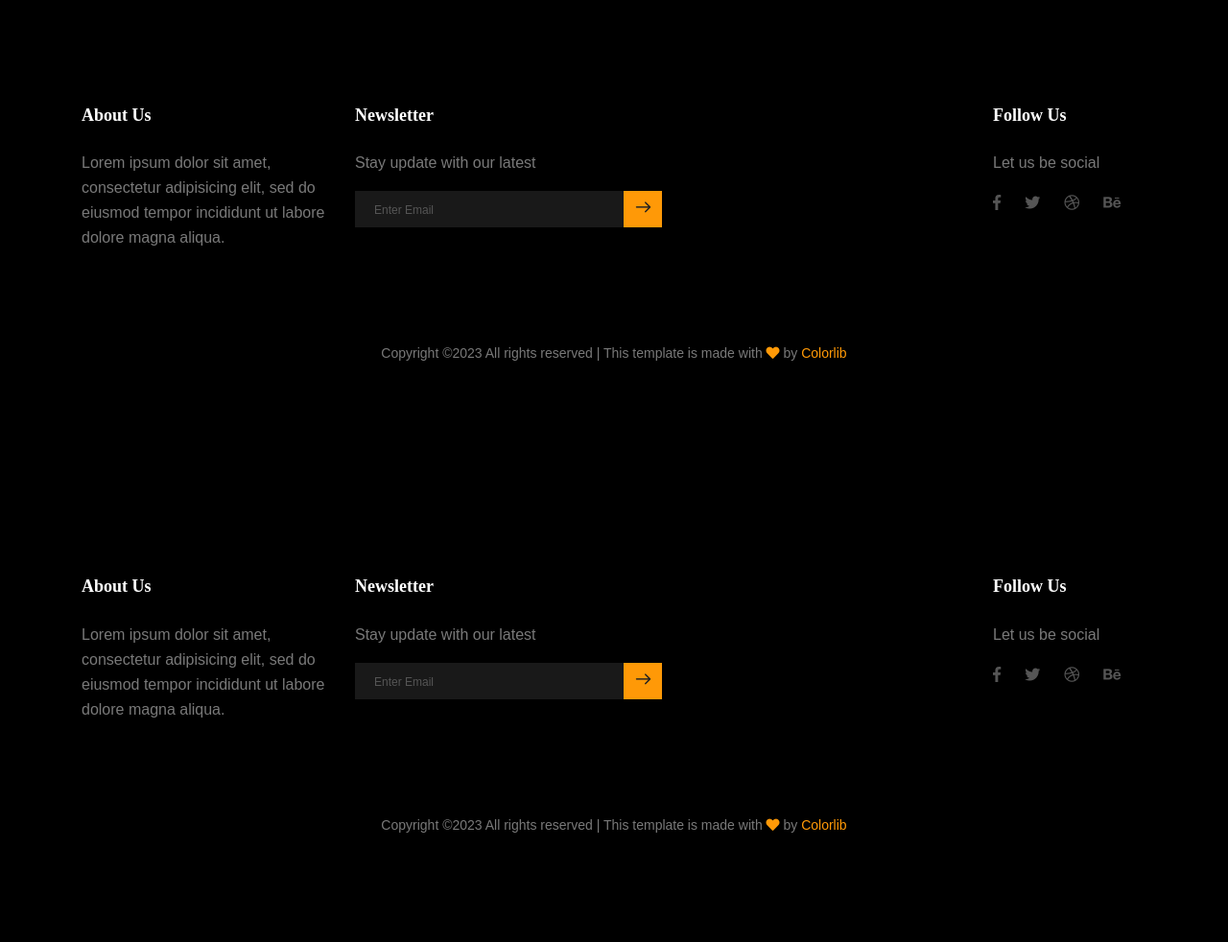
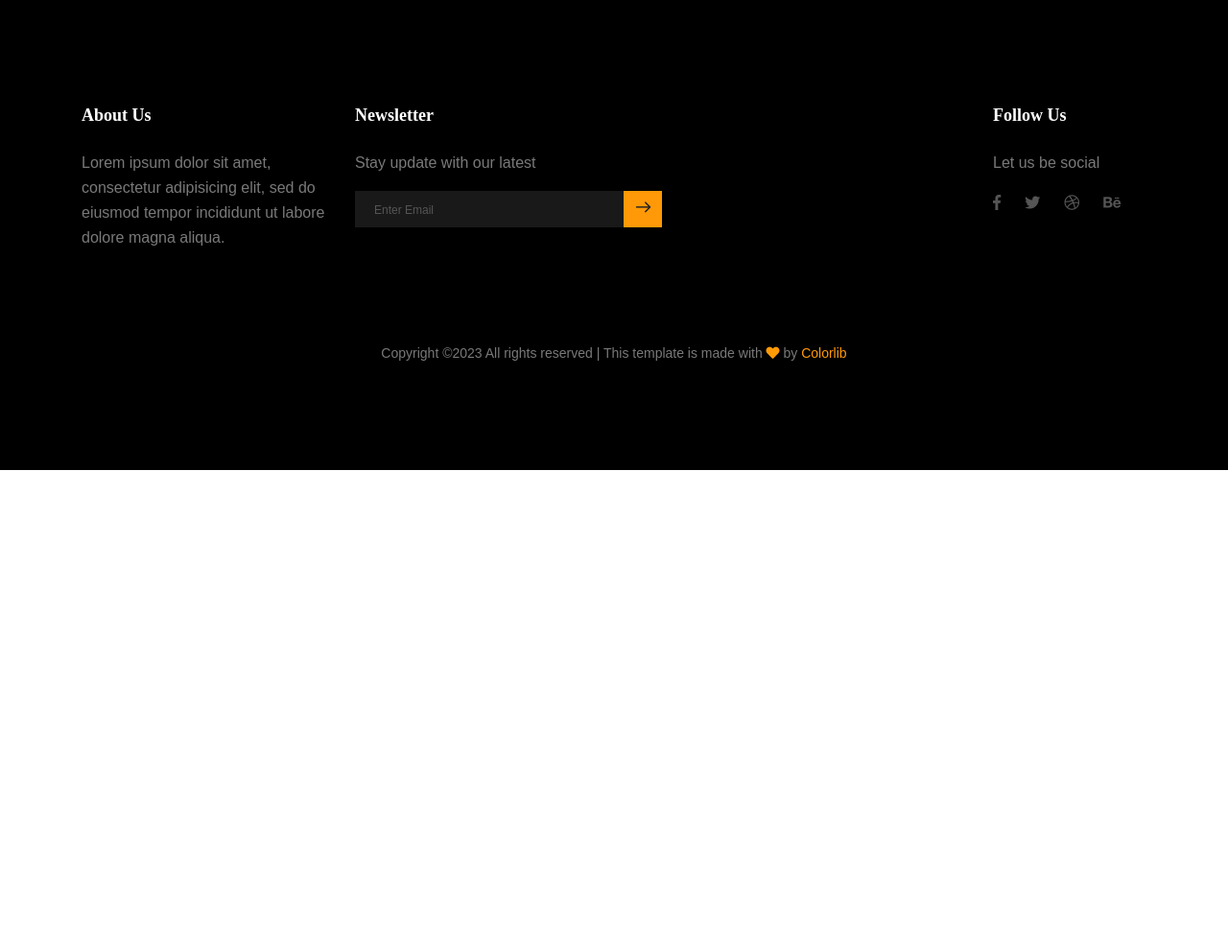
Before and after one commit to M1nZof/blog-backend-2, a Django app: template templates/contact.html in a window 1280 px wide. Shown: the part 981-1963 px from the top of the page at 96% size. After the commit the page ends 1471 px from the top, so only its background shows below. Run offline with Django 3.2, Linux system fonts and the light colour scheme; the template is opened without the code that fills it, so the values that code supplies are empty; parts of the project's set-up code (start-up, migrations or seed data) failed here and were passed over; some libraries are stand-ins or nearby versions.

Commit message:
Removed dublicated code (footer)

```diff
--- a/templates/contact.html
+++ b/templates/contact.html
@@ -89,76 +89,7 @@
 
 
   <!--================ Start Footer Area =================-->
-  <footer class="footer-area section-padding">
-    <div class="container">
-      <div class="row">
-        <div class="col-lg-3  col-md-6 col-sm-6">
-          <div class="single-footer-widget">
-            <h6>About Us</h6>
-            <p>
-              Lorem ipsum dolor sit amet, consectetur adipisicing elit, sed do eiusmod tempor incididunt ut labore dolore
-              magna aliqua.
-            </p>
-          </div>
-        </div>
-        <div class="col-lg-4  col-md-6 col-sm-6">
-          <div class="single-footer-widget">
-            <h6>Newsletter</h6>
-            <p>Stay update with our latest</p>
-            <div class="" id="mc_embed_signup">
 
-              <form target="_blank" novalidate action="https://spondonit.us12.list-manage.com/subscribe/post?u=1462626880ade1ac87bd9c93a&amp;id=92a4423d01"
-                method="get" class="form-inline">
-
-                <div class="d-flex flex-row">
-
-                  <input class="form-control" name="EMAIL" placeholder="Enter Email" onfocus="this.placeholder = ''" onblur="this.placeholder = 'Enter Email '"
-                    required="" type="email">
-
-
-                  <button class="click-btn btn btn-default"><span class="lnr lnr-arrow-right"></span></button>
-                  <div style="position: absolute; left: -5000px;">
-                    <input name="b_36c4fd991d266f23781ded980_aefe40901a" tabindex="-1" value="" type="text">
-                  </div>
-
-                </div>
-                <div class="info"></div>
-              </form>
-            </div>
-          </div>
-        </div>
-        <div class="col-lg-3  col-md-6 col-sm-6">
-        </div>
-        <div class="col-lg-2 col-md-6 col-sm-6">
-          <div class="single-footer-widget">
-            <h6>Follow Us</h6>
-            <p>Let us be social</p>
-            <div class="footer-social d-flex align-items-center">
-              <a href="#">
-                <i class="fab fa-facebook-f"></i>
-              </a>
-              <a href="#">
-                <i class="fab fa-twitter"></i>
-              </a>
-              <a href="#">
-                <i class="fab fa-dribbble"></i>
-              </a>
-              <a href="#">
-                <i class="fab fa-behance"></i>
-              </a>
-            </div>
-          </div>
-        </div>
-      </div>
-      <div class="footer-bottom d-flex justify-content-center align-items-center flex-wrap">
-        <p class="footer-text m-0">
-          <!-- Link back to Colorlib can't be removed. Template is licensed under CC BY 3.0. -->
-          Copyright &copy;<script>document.write(new Date().getFullYear());</script> All rights reserved | This template is made with <i class="fa fa-heart" aria-hidden="true"></i> by <a href="https://colorlib.com" target="_blank">Colorlib</a>
-          <!-- Link back to Colorlib can't be removed. Template is licensed under CC BY 3.0. -->
-        </p>
-      </div>
-    </div>
-  </footer>
   <!--================ End Footer Area =================-->
 
   <script src="{% static 'scripts.js' %}"></script>
```
